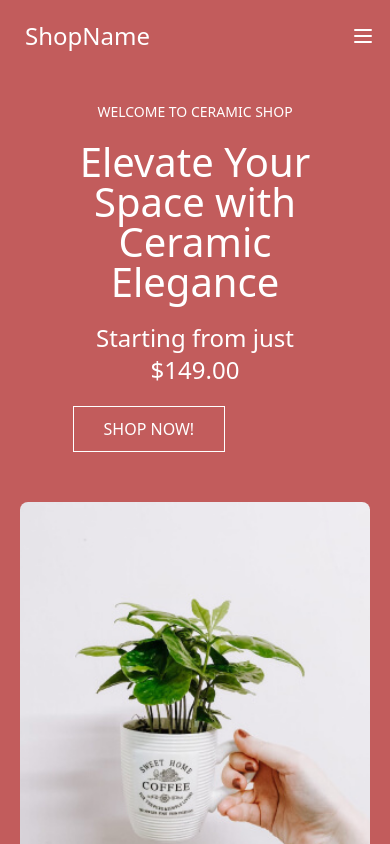
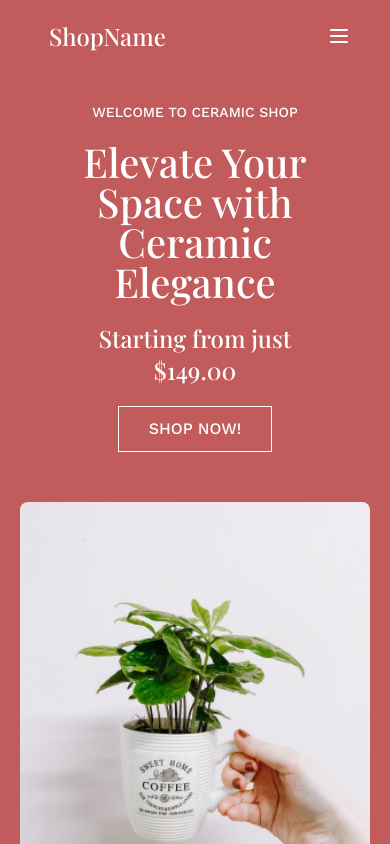
Before and after one commit to Vinzecta/Web-Project, a Next.js app in the folder next-web/: page / in a window 390 px wide. Shown: the top 844 px of the page. Built offline with nearby package versions, Linux system fonts and the light colour scheme.

Commit message:
In progress modify web font

```diff
--- a/next-web/package.json
+++ b/next-web/package.json
@@ -21,8 +21,10 @@
   "devDependencies": {
     "@eslint/eslintrc": "^3",
     "@tailwindcss/postcss": "^4",
+    "autoprefixer": "^10.4.21",
     "eslint": "^9",
     "eslint-config-next": "15.3.4",
-    "tailwindcss": "^4"
+    "postcss": "^8.5.6",
+    "tailwindcss": "^4.1.11"
   }
 }
--- a/next-web/src/app/banner/Banner.css
+++ b/next-web/src/app/banner/Banner.css
@@ -24,7 +24,7 @@
         text-align: center;
     }
 
-    #banner-left button {
+    #banner-button {
         margin: auto;
     }
 
--- a/next-web/src/app/banner/Banner.jsx
+++ b/next-web/src/app/banner/Banner.jsx
@@ -1,15 +1,22 @@
 import "./Banner.css"
 import Image from "next/image";
 import Link from "next/link";
+import { Work_Sans } from "next/font/google";
+
+const workSans = Work_Sans({
+  subsets: ["latin"],
+  weight: ["400", "500", "600", "700"],
+  variable: "--font-work-sans",
+});
 
 function Banner ({welcome, title, content, image, button, navigation}) {
     return (
         <section className="bg-[#C25C5C] flex justify-around py-[2%]" id="banner-section">
             <div className="w-1/2 my-auto flex flex-col gap-5 relative left-15" id="banner-left">
-                <p className="text-sm text-white banner-p">{welcome}</p>
-                <h1 className="text-6xl text-white w-[50%]" id="banner-h1">{title}</h1>
-                <p className="text-2xl text-white banner-p">{content}</p>
-                {button ? <Link href={navigation} className="text-base text-white w-fit py-[10px] px-[30px] border border-white banner-p">{button}</Link> : undefined}
+                <p className={`text-sm text-white banner-p ${workSans.className} font-medium`}>{welcome}</p>
+                <h1 className="text-6xl text-white w-[50%] font-medium" id="banner-h1">{title}</h1>
+                <p className="text-2xl text-white banner-p font-medium">{content}</p>
+                {button ? <Link href={navigation} className={`text-base text-white w-fit py-[10px] px-[30px] border border-white banner-p ${workSans.className} font-medium hover:bg-white hover:text-[#C25C5C] delay-75 duration-300`} id="banner-button">{button}</Link> : undefined}
             </div>
 
             <div className="w-fit relative right-14" id="banner-right">
--- a/next-web/src/app/footer/Footer_Navigation.jsx
+++ b/next-web/src/app/footer/Footer_Navigation.jsx
@@ -9,13 +9,13 @@ import Link from "next/link"
 function Footer_Navigation() {
     return (
             <section className="flex justify-around py-10 bg-[#F1F4F1]" id="footer-nav">
-                <h1 className="text-xl">ShopName</h1>
+                <h1 className="text-xl text-[#C25C5C] font-medium">ShopName</h1>
 
                 <nav className="flex gap-10" id="footer-navi">
-                    <Link href="/home" className="text-base">Home</Link>
-                    <Link href='/about' className="text-base">About</Link>
-                    <Link href='/shop' className="text-base">Shop</Link>
-                    <Link href='/contact' className="text-base">Contact</Link>
+                    <Link href="/home" className="text-base font-sans font-normal text-[#C25C5C]">HOME</Link>
+                    <Link href='/about' className="text-base font-sans font-normal text-[#C25C5C]">ABOUT</Link>
+                    <Link href='/shop' className="text-base font-sans font-normal text-[#C25C5C]">SHOP</Link>
+                    <Link href='/contact' className="text-base font-sans font-normal text-[#C25C5C]">CONTACT</Link>
                 </nav>
 
                 <div className="flex gap-2" id="social-media">
--- a/next-web/src/app/globals.css
+++ b/next-web/src/app/globals.css
@@ -1,4 +1,9 @@
 @import "tailwindcss";
+
+/* body {
+  font-family: 'Playfair Display', serif;
+} */
+
 
 /* :root {
   --background: #ffffff;
--- a/next-web/src/app/header/Header.css
+++ b/next-web/src/app/header/Header.css
@@ -1,19 +1,10 @@
-@media screen and (max-width: 500px) {
+@media screen and (max-width: 820px) {
     #navigation {
         display: none;
     }
 
-    header {
-        justify-content: space-between;
-    }
-
     #shop-name {
         padding: 20px 10px;
-        margin-left: 15px;
-    }
-
-    #menu {
-        margin-right: 15px;
     }
 }
 
--- a/next-web/src/app/header/Header.jsx
+++ b/next-web/src/app/header/Header.jsx
@@ -5,17 +5,19 @@ import Link from "next/link";
 
 function Header() {
     return (
-        <header className="w-full flex justify-around bg-[#C25C5C]">
-            <h1 className="text-2xl h-fit my-auto text-white" id="shop-name">ShopName</h1>
+        <header className="w-full bg-[#C25C5C]">
+            <nav className="w-[80%] flex justify-between mx-auto">
+                <Link href="/home" className="text-2xl h-fit my-auto font-medium text-white hover:scale-120 transition-transform duration-300" id="shop-name">ShopName</Link>
 
-            <nav className="flex gap-10 w-fit" id="navigation">
-                <Link href="/home" className="text-base px-5 py-10 text-white">HOME</Link>
-                <Link href='/about' className="text-base px-5 py-10 text-white">ABOUT</Link>
-                <Link href='/shop' className="text-base px-5 py-10 text-white">SHOP</Link>
-                <Link href='/contact' className="text-base px-5 py-10 text-white">CONTACT</Link>
+                <div className="flex w-fit" id="navigation">
+                    <Link href="/home" className="text-base px-5 py-10 text-white font-sans font-normal hover:scale-120 transition-transform duration-300">HOME</Link>
+                    <Link href='/about' className="text-base px-5 py-10 text-white font-sans font-normal hover:scale-120 transition-transform duration-300">ABOUT</Link>
+                    <Link href='/shop' className="text-base px-5 py-10 text-white font-sans font-normal hover:scale-120 transition-transform duration-300">SHOP</Link>
+                    <Link href='/contact' className="text-base px-5 py-10 text-white font-sans font-normal hover:scale-120 transition-transform duration-300">CONTACT</Link>
+                </div>
+
+                <Image src={Menu} alt="Menu" className="w-6 hover:scale-120 transition-transform duration-300" id="menu"/>
             </nav>
-
-            <Image src={Menu} alt="Menu" className="w-6" id="menu"/>
         </header>
     );
 }
--- a/next-web/src/app/hero/Hero.css
+++ b/next-web/src/app/hero/Hero.css
@@ -1,4 +1,4 @@
-@media screen and (max-width: 500px) {
+@media screen and (max-width: 540px) {
     #hero-section {
         flex-direction: column;
         align-items: center;
@@ -23,3 +23,10 @@
         text-align: center;
     }
 }
+
+@media screen and (min-width: 541px) and (max-width: 1024px) {
+    #sub-hero h1 {
+        font-size: 30px;
+        width: 80%;
+    }
+}
--- a/next-web/src/app/hero/Hero.jsx
+++ b/next-web/src/app/hero/Hero.jsx
@@ -5,11 +5,11 @@ import Link from "next/link";
 
 function Hero() {
     return (
-        <section className="flex bg-[#C25C5C]" id="hero-section">
+        <section className="flex gap-5 bg-[#C25C5C]" id="hero-section">
             <Image src={Image4} alt="Image 4" className="w-1/2"/>
 
             <div className="ml-2.5 w-1/2 m-auto" id="sub-hero">
-                <h1 className="text-5xl text-white w-[60%] pb-10">Uncover the World of Ceramic Artistry Start Your Journey Here!</h1>
+                <h1 className="text-5xl text-white w-[60%] pb-10" id="hero-content">Uncover the World of Ceramic Artistry Start Your Journey Here!</h1>
                 <Link href="/shop" className="text-base py-[10px] px-[30px] border border-white text-white">SHOP NOW!</Link>
             </div>
         </section>
--- a/next-web/src/app/layout.js
+++ b/next-web/src/app/layout.js
@@ -1,15 +1,17 @@
-import { Geist, Geist_Mono } from "next/font/google";
+import { Playfair_Display } from 'next/font/google';
+import { Roboto } from 'next/font/google';
 import "./globals.css";
-import { Analytics } from "@vercel/analytics/next"
 
-const geistSans = Geist({
-  variable: "--font-geist-sans",
-  subsets: ["latin"],
+const playfair = Playfair_Display({
+  subsets: ['latin'],
+  weight: ['400', '500', '600', '700', '800', '900'],
+  variable: '--font-playfair',
 });
 
-const geistMono = Geist_Mono({
-  variable: "--font-geist-mono",
-  subsets: ["latin"],
+const roboto = Roboto({
+  subsets: ['latin'],
+  weight: ['400', '500', '600', '700', '800', '900'],
+  variable: '--font-roboto',
 });
 
 export const metadata = {
@@ -19,10 +21,8 @@ export const metadata = {
 
 export default function RootLayout({ children }) {
   return (
-    <html lang="en">
-      <body
-        className={`${geistSans.variable} ${geistMono.variable} antialiased`}
-      >
+    <html lang="en" className={`${playfair.className}`}>
+      <body>
         {children}
       </body>
     </html>
```
Also changed, not shown: 1 other file (tests, documents, lock files or other folders).
